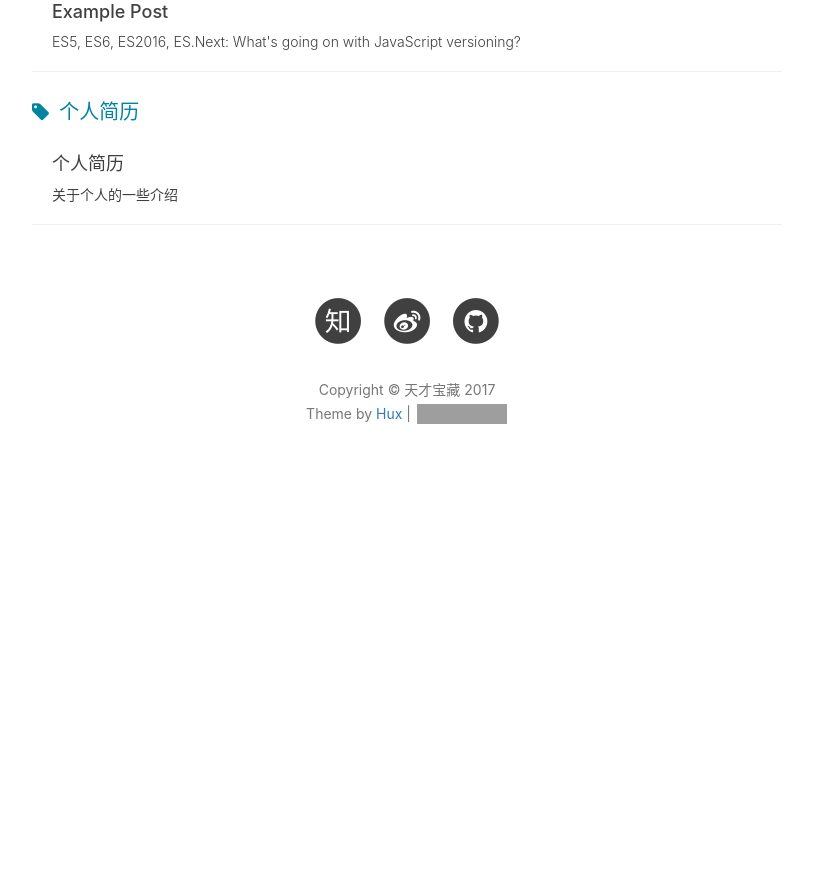
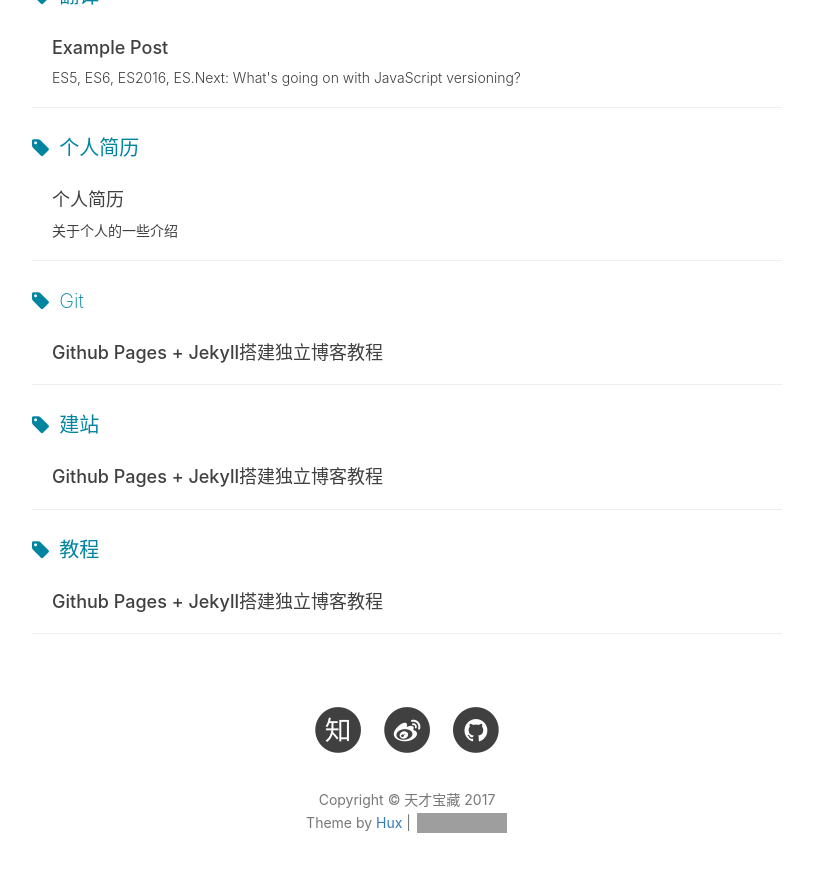
Before and after one commit to zhuowl/zhuowl.github.io, a Jekyll site: the page built from tags.html, in a window 1280 px wide and 900 px high, scrolled down 2105 px. Shown: the top 872 px of the window, without its empty margins (233-1046 px from the left). Built offline with Jekyll 4.4.1, drawn with Linux system fonts in a browser that asks for light colours; nearby versions of some CDN libraries; comment, search, counter and statistics services are not loaded; before the commit the page ends 2596 px from its top, so only the background shows below that; some of the changed lines change nothing that is shown; grey boxes are pictures that could not be loaded.

Commit message:
修改图标

````diff
--- a/_config.yml
+++ b/_config.yml
@@ -52,7 +52,7 @@
 # Duoshuo settings
 #duoshuo_username: huxblog
 # Share component is depend on Comment so we can NOT use share only.
-duoshuo_share: true                     # set to false if you want to use Comment without Sharing
+duoshuo_share: false                   # set to false if you want to use Comment without Sharing
 
 
 
@@ -69,7 +69,7 @@
 # Sidebar settings
 sidebar: true                           # whether or not using Sidebar.
 sidebar-about-description: "瞧瞧，写写，画画"
-sidebar-avatar: /img/avatar-zwl.jpg      # use absolute URL, seeing it's used in both `/` and `/about/`
+sidebar-avatar: /img/avatar.jpg      # use absolute URL, seeing it's used in both `/` and `/about/`
 
 
 
--- /dev/null
+++ b/_posts/2017-10-21-build-a-blog.markdown
@@ -0,0 +1,152 @@
+---
+layout:     post
+title:      "Github Pages + Jekyll搭建独立博客教程"
+subtitle:   ""
+date:       2017-10-21
+author:     "zhuowl"
+header-img: "img/post-bg-js-version.jpg"
+tags:
+    - Git
+    - 建站
+    - 教程
+---
+# 前言
+>拥有自己的一个独立博客是多么令人激动呀。
+
+经过了各种关于利用git搭建独立博客的教程，自己慢慢尝试了两天多，终于弄出了一个属于自己的独立博客。虽然网络上已经挺多关于如何利用git建博客的教程，但是我还是想要写一篇教程来整理以下自己关于建立博客的这一过程，也让和我一样想要建立个人博客的人有个参考。
+
+---
+**版权声明：欢迎分享，转载请注明此文链接。**
+
+http://zhuowl.github.io/2017/10/21/build-a-blog/
+
+
+
+## 目录
+
+
+1. [关于Github Pages + Jekyll](# github-pages--jektll-is-what)
+2.
+
+
+
+
+## 关于 github pages + jektll
+
+### 什么是Git & GitHub
+Git是一种分布式版本控制系统，由大名鼎鼎的Linux操作系统创建人Linus Torvalds编写，当时的目的是用来管理Linux内核的源码。
+Github是全球知名的使用Git系统的一个免费远程仓库（Repository），倡导开源理念，若要将自己的代码仓库私有则需付费。
+## 利用git建立的博客的两种方法
+>- 建立一个专门的版本库，来管理自己的博客。
+- 在项目中建立一个命名为gh-pages的分支（主要可以用来专门展示该项目）。
+
+  因为我的主要目的是建立一个属于自己的独立博客，所以我选择第一种方法.
+
+### 什么是Jekyll
+### Github pages+Jekyll
+
+Github Pages + Jekyll方案的优点：
+>- Github可以免费托管源文件，其特色的版本化管理，修改博客更加安全和方便。
+- Github Pages + Jekyll的结合可以自动编译符合Jekyll规范的网站
+- 其支持[markdown](https://sspai.com/post/25137)，可以编写出自己喜欢的并且排版优美的文章。
+- 对于计算机的专业的同学来说，拥有属于自己的技术博客也是一个很好的点。
+
+Github Pages + Jekyll方案的不足：
+>- 需要学一些基础的git命令。
+- 由于Jekyll生成的是静态网页，想要加入动态的功能，例如评论功能（下文解决），需要用到第三方的服务。
+- 想要完全制作属于自己的博客主题需要懂一些网页制作的知识。
+
+
+
+
+
+
+---
+
+# 个人信息
+
+ - 卓文玲/女/1995
+ - 本科/浙江传媒学院新媒体学院数字媒体技术专业
+ - 工作年限：0年
+ - 技术博客：http://zhuowl.github.io ( ``` 使用GitHub Host的Big较高 ```  )
+ - Github：http://github.com/geekcompany ( ``` 有原创repo的Github帐号会极大的提升你的个人品牌 ```  )
+
+ - 期望职位：PHP高级程序员，应用架构师
+ - 期望薪资：税前月薪15k~20k，特别喜欢的公司可例外
+ - 期望城市：杭州、上海
+
+---
+
+# 工作经历
+（工作经历按逆序排列，最新的在最前边，按公司做一级分组，公司内按二级分组）
+
+## ABC公司 （ 2012年9月 ~ 2014年9月 ）
+
+### DEF项目
+我在此项目负责了哪些工作，分别在哪些地方做得出色/和别人不一样/成长快，这个项目中，我最困难的问题是什么，我采取了什么措施，最后结果如何。这个项目中，我最自豪的技术细节是什么，为什么，实施前和实施后的数据对比如何，同事和领导对此的反应如何。
+
+
+### GHI项目
+我在此项目负责了哪些工作，分别在哪些地方做得出色/和别人不一样/成长快，这个项目中，我最困难的问题是什么，我采取了什么措施，最后结果如何。这个项目中，我最自豪的技术细节是什么，为什么，实施前和实施后的数据对比如何，同事和领导对此的反应如何。
+
+
+### 其他项目
+
+（每个公司写2~3个核心项目就好了，如果你有非常大量的项目，那么按分类进行合并，每一类选一个典型写出来。其他的一笔带过即可。）
+
+
+## JKL公司 （ 2010年3月 ~ 2012年8月 ）
+
+### MNO项目
+我在此项目负责了哪些工作，分别在哪些地方做得出色/和别人不一样/成长快，这个项目中，我最困难的问题是什么，我采取了什么措施，最后结果如何。这个项目中，我最自豪的技术细节是什么，为什么，实施前和实施后的数据对比如何，同事和领导对此的反应如何。
+
+
+### PQR项目
+我在此项目负责了哪些工作，分别在哪些地方做得出色/和别人不一样/成长快，这个项目中，我最困难的问题是什么，我采取了什么措施，最后结果如何。这个项目中，我最自豪的技术细节是什么，为什么，实施前和实施后的数据对比如何，同事和领导对此的反应如何。
+
+
+### 其他项目
+
+（每个公司写2~3个核心项目就好了，如果你有非常大量的项目，那么按分类进行合并，每一类选一个典型写出来。其他的一笔带过即可。）
+
+---
+
+# 开源项目和作品
+（这一段用于放置工作以外的、可证明你的能力的材料）
+
+##
+（对于程序员来讲，没有什么比Show me the code能有说服力了）
+
+ - [STU](http://github.com/yourname/projectname)：项目的简要说明，Star和Fork数多的可以注明
+ - [WXYZ](http://github.com/yourname/projectname)：项目的简要说明，Star和Fork数多的可以注明
+
+## 技术文章
+（挑选你写作或翻译的技术文章，好的文章可以从侧面证实你的表达和沟通能力，也帮助招聘方更了解你）
+
+- [一个产品经理眼中的云计算：前生今世和未来](http://get.jobdeer.com/706.get)
+- [来自HeroKu的HTTP API 设计指南(翻译文章)](http://get.jobdeer.com/343.get) （ ```好的翻译文章可以侧证你对英文技术文档的阅读能力```）
+
+## 演讲和讲义
+（放置你代表公司在一些技术会议上做过的演讲，以及你在公司分享时制作的讲义）
+
+  - 2014架构师大会演讲：[如何通过Docker优化内部开发](http://jobdeer.com)
+ - 9月公司内部分享：[云计算的前生今世](http://jobdeer.com)
+
+# 技能清单
+（我一般主张将技能清单写入到工作经历里边去。不过很难完整，所以有这么一段也不错）
+
+以下均为我熟练使用的技能
+
+- Web开发：PHP/Hack/Node
+- Web框架：ThinkPHP/Yaf/Yii/Lavarel/LazyPHP
+- 前端框架：Bootstrap/AngularJS/EmberJS/HTML5/Cocos2dJS/ionic
+- 前端工具：Bower/Gulp/SaSS/LeSS/PhoneGap
+- 数据库相关：MySQL/PgSQL/PDO/SQLite
+- 版本管理、文档和自动化部署工具：Svn/Git/PHPDoc/Phing/Composer
+- 单元测试：PHPUnit/SimpleTest/Qunit
+- 云和开放平台：SAE/BAE/AWS/微博开放平台/微信应用开发
+
+---
+
+# 致谢
+感谢您花时间阅读我的简历，期待能有机会和您共事。
````
Also changed, not shown: img/avatar .jpg (renamed from img/avatar-zwl .jpg), img/favicon.ico, img/icon.png (added).
